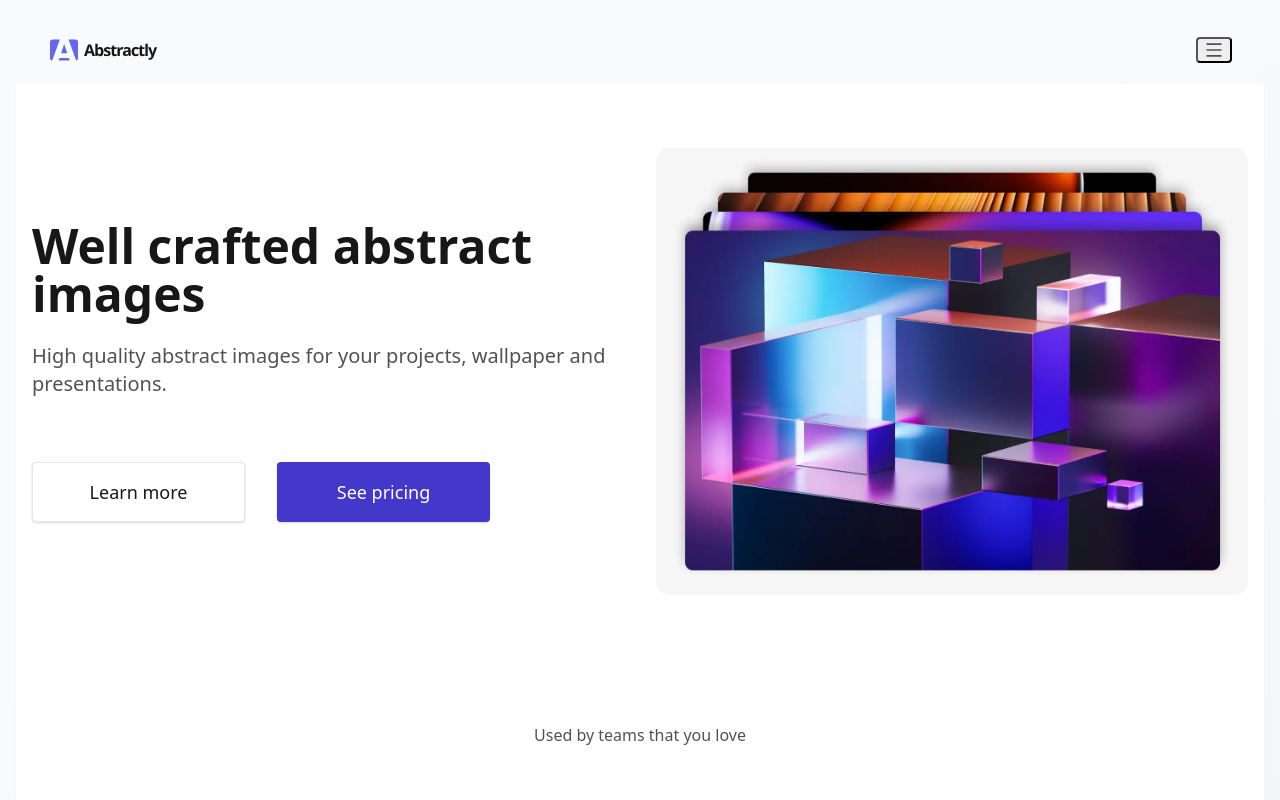
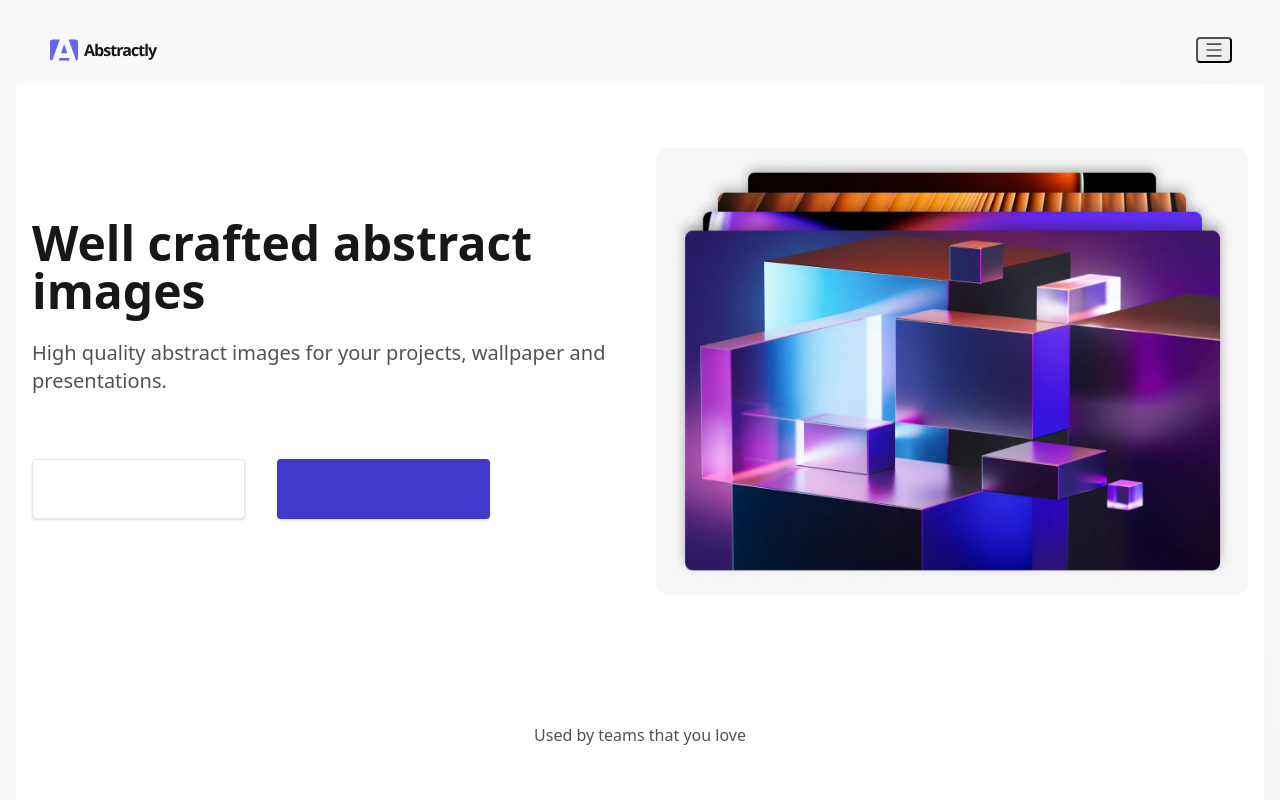
Before and after one commit to olchic88/marketing-website, a React (Vite) app: page / in a window 1280 px wide. Shown: the top 800 px of the page. Built offline with nearby package versions, Linux system fonts and the light colour scheme.

Commit message:
refactor: make HeroSectionSimple and HeroSectionFeatureBullets button labels and links configurable

```diff
--- a/src/components/sections/HeroSectionFeatureBullets/HeroSectionFeatureBullets.jsx
+++ b/src/components/sections/HeroSectionFeatureBullets/HeroSectionFeatureBullets.jsx
@@ -9,6 +9,10 @@ export default function HeroSectionFeatureBullets({
   alt,
   width,
   height,
+  primaryButtonText,
+  primaryButtonTo,
+  secondaryButtonText,
+  secondaryButtonTo,
 }) {
   return (
     <section className="hero-section-feature-bullets">
@@ -40,13 +44,18 @@ export default function HeroSectionFeatureBullets({
         </ul>
         <div className="hero-feature-bullets-actions">
           <div className="hero-feature-bullets-actions-btn">
-            <Button variant="secondary" size="xl" as="link" to="">
-              Learn more
+            <Button
+              variant="secondary"
+              size="xl"
+              as="link"
+              to={secondaryButtonTo}
+            >
+              {secondaryButtonText}
             </Button>
           </div>
           <div className="hero-feature-bullets-actions-btn">
-            <Button variant="primary" size="xl" as="link" to="">
-              See pricing
+            <Button variant="primary" size="xl" as="link" to={primaryButtonTo}>
+              {primaryButtonText}
             </Button>
           </div>
         </div>
--- a/src/components/sections/HeroSectionSimple/HeroSectionSimple.jsx
+++ b/src/components/sections/HeroSectionSimple/HeroSectionSimple.jsx
@@ -9,6 +9,10 @@ export default function HeroSectionSimple({
   alt,
   width,
   height,
+  primaryButtonText,
+  primaryButtonTo,
+  secondaryButtonText,
+  secondaryButtonTo,
 }) {
   return (
     <section className="hero-section">
@@ -19,13 +23,18 @@ export default function HeroSectionSimple({
         </div>
         <div className="hero-actions">
           <div className="hero-actions-btn">
-            <Button as="link" to="#" variant="secondary" size="xl">
-              Learn more
+            <Button
+              as="link"
+              to={secondaryButtonTo}
+              variant="secondary"
+              size="xl"
+            >
+              {secondaryButtonText}
             </Button>
           </div>
           <div className="hero-actions-btn">
-            <Button as="link" to="#" variant="primary" size="xl">
-              See pricing
+            <Button as="link" to={primaryButtonTo} variant="primary" size="xl">
+              {primaryButtonText}
             </Button>
           </div>
         </div>
```
